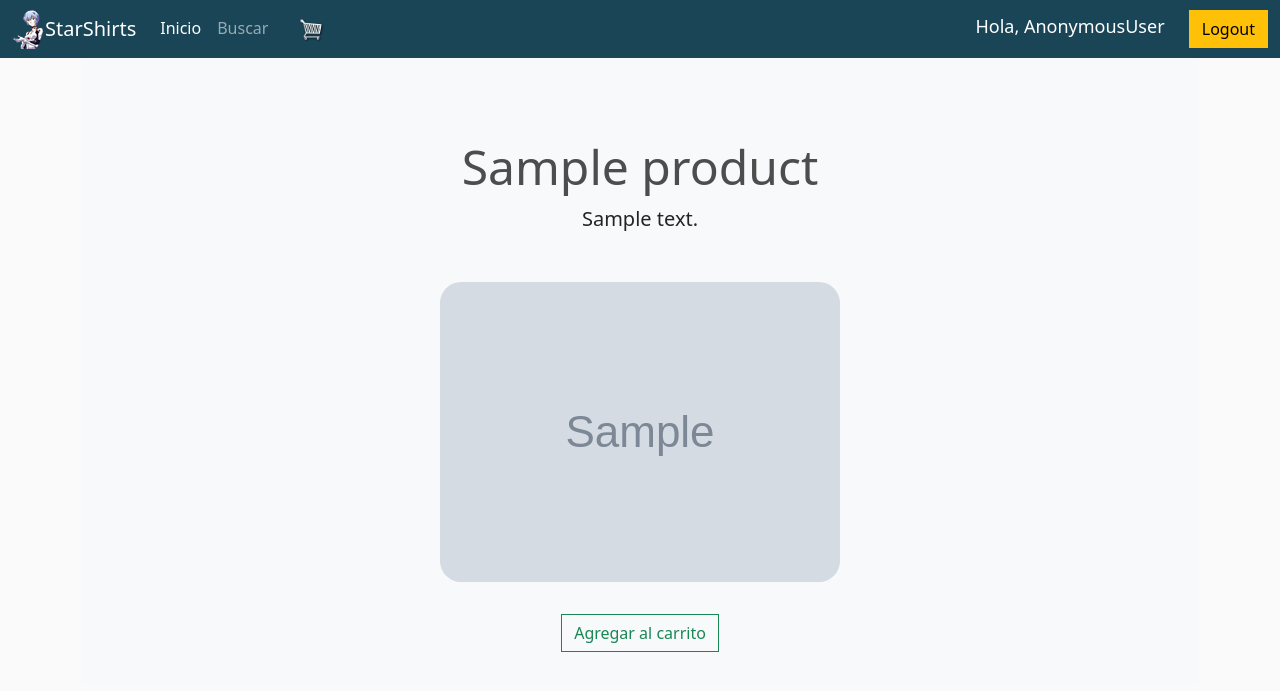
After one commit to PucheKrunch/Ayanami, a Django app: page /product/1/ in a window 1280 px wide. The commit adds this page. Shown: the top 691 px of the page. Run offline with Django 3.2, Linux system fonts and the light colour scheme; tables that the repository leaves empty hold one stand-in row (values such as "Sample post"); grey boxes marked "Sample" are stand-in pictures.

Commit message:
Product page added

```diff
--- /dev/null
+++ b/store/static/js/cart.js
@@ -0,0 +1,9 @@
+let updateBtns = document.getElementsByClassName('update-cart')
+
+for (i = 0; i < updateBtns.length; i++) {
+	updateBtns[i].addEventListener('click', function(){
+		let productId = this.dataset.product
+		let action = this.dataset.action
+		console.log('productId:', productId, 'Action:', action)
+	})
+}
--- a/store/webstore/templates/base.html
+++ b/store/webstore/templates/base.html
@@ -76,5 +76,6 @@
             <a href="{% url 'apanel' %}" class="btn btn-primary">Panel de administrador</a>
         </div>
     {% endif %}
+    <script type="text/javascript" src="{% static 'js/cart.js' %}"></script>
 </body>
 </html>
--- a/store/webstore/templates/guest.html
+++ b/store/webstore/templates/guest.html
@@ -51,7 +51,7 @@
                     <h6><strong>{{product.name}}</strong></h6>
                     <hr>
                     <button data-product="{{product.id}}" data-action="add" class="btn btn-outline-secondary add-btn update-cart">Agregar al carrito</button>
-                    <a class="btn btn-outline-success" href="#">Ver más</a>
+                    <a class="btn btn-outline-success" href="/product/{{ product.id }}">Ver más</a>
                     <h4 style="display: inline-block; float: right"><strong>${{product.price|floatformat:2}}</strong></h4>
                 </div>
             </div>
--- a/store/webstore/templates/home.html
+++ b/store/webstore/templates/home.html
@@ -17,9 +17,10 @@
             <img class="thumbnail" src="{{product.imageURL}}">
             <div class="box-element product">
                 <h6><strong>{{product.name}}</strong></h6>
+                <input type="hidden" name="item_id" value="{{ product.id }}">
                 <hr>
                 <button data-product="{{product.id}}" data-action="add" class="btn btn-outline-secondary add-btn update-cart">Agregar al carrito</button>
-                <a class="btn btn-outline-success" href="#">Ver más</a>
+                <a class="btn btn-outline-success" href="/product/{{ product.id }}">Ver más</a>
                 <h4 style="display: inline-block; float: right"><strong>${{product.price|floatformat:2}}</strong></h4>
             </div>
         </div>
--- a/store/webstore/templates/login.html
+++ b/store/webstore/templates/login.html
@@ -16,7 +16,8 @@
 
 </head>
 
-<section class="vh-100 gradient-custom">
+<body class="gradient-custom">
+<section class="vh-100">
     {% if messages %}
         {% for message in messages %}
             <div class="alert alert-warning alert-dismissible fade show" role="alert">
@@ -66,3 +67,4 @@
     </div>
     <script src="https://cdn.jsdelivr.net/npm/bootstrap@5.0.1/dist/js/bootstrap.bundle.min.js" integrity="sha384-gtEjrD/SeCtmISkJkNUaaKMoLD0//ElJ19smozuHV6z3Iehds+3Ulb9Bn9Plx0x4" crossorigin="anonymous"></script>
 </section>
+</body>
--- /dev/null
+++ b/store/webstore/templates/product.html
@@ -0,0 +1,18 @@
+{% extends 'base.html' %}
+
+{% block content %}
+
+<div class="container">
+    <div class="bg-light mr-md-3 pt-3 px-3 pt-md-5 px-md-5 text-center overflow-hidden">
+        <div class="my-3 p-3">
+            <h2 class="display-5">{{product.name}}</h2>
+            <p class="lead">{{product.description}}</p>
+        </div>
+        <img src="{{product.imageURL}}" style="border-radius: 21px 21px 21px 21px;">
+        <div class="my-3 p-3">
+            <button data-product="{{product.id}}" data-action="add" class="btn btn-outline-success add-btn update-cart">Agregar al carrito</button>
+        </div>
+    </div>
+</div>
+
+{% endblock %}
--- a/store/webstore/templates/register.html
+++ b/store/webstore/templates/register.html
@@ -16,7 +16,8 @@
 
 </head>
 
-<section class="vh-100 gradient-custom">
+<body class="gradient-custom">
+<section class="vh-100">
     <div class="container py-5 h-100">
         <div class="row d-flex justify-content-center align-items-center h-100">
             <div class="col-12 col-md-8 col-lg-6 col-xl-5">
@@ -88,6 +89,7 @@
     </div>
     <script src="https://cdn.jsdelivr.net/npm/bootstrap@5.0.1/dist/js/bootstrap.bundle.min.js" integrity="sha384-gtEjrD/SeCtmISkJkNUaaKMoLD0//ElJ19smozuHV6z3Iehds+3Ulb9Bn9Plx0x4" crossorigin="anonymous"></script>
 </section>
+</body>
 
 <!-- <form method="POST" action="">
     {% csrf_token %}
--- a/store/webstore/templates/search.html
+++ b/store/webstore/templates/search.html
@@ -25,7 +25,7 @@
                 <h6><strong>{{product.name}}</strong></h6>
                 <hr>
                 <button data-product="{{product.id}}" data-action="add" class="btn btn-outline-secondary add-btn update-cart">Agregar al carrito</button>
-                <a class="btn btn-outline-success" href="#">Ver más</a>
+                <a class="btn btn-outline-success" href="/product/{{ product.id }}">Ver más</a>
                 <h4 style="display: inline-block; float: right"><strong>${{product.price|floatformat:2}}</strong></h4>
             </div>
         </div>
--- a/store/webstore/urls.py
+++ b/store/webstore/urls.py
@@ -11,4 +11,5 @@ urlpatterns = [
     path('search/',views.search, name='search'),
     path('apanel/',views.apanel, name='apanel'),
     path('addproduct/',views.add_product, name='addproduct'),
+    path('product/<str:pk>/',views.product_page, name='product_page'),
 ]
--- a/store/webstore/views.py
+++ b/store/webstore/views.py
@@ -123,3 +123,10 @@ def add_product(request):
             })
     messages.success(request,f"Producto {request.POST['name']} agregado correctamente")
     return redirect('home')
+
+def product_page(request,pk):
+    product = Product.objects.get(pk=int(request.path.split('/')[2]))
+    context = {
+        'product':product,
+    }
+    return render(request,'product.html',context)
```
Also changed, not shown: store/webstore/templates/temp.html (deleted, +0 -7 lines).
